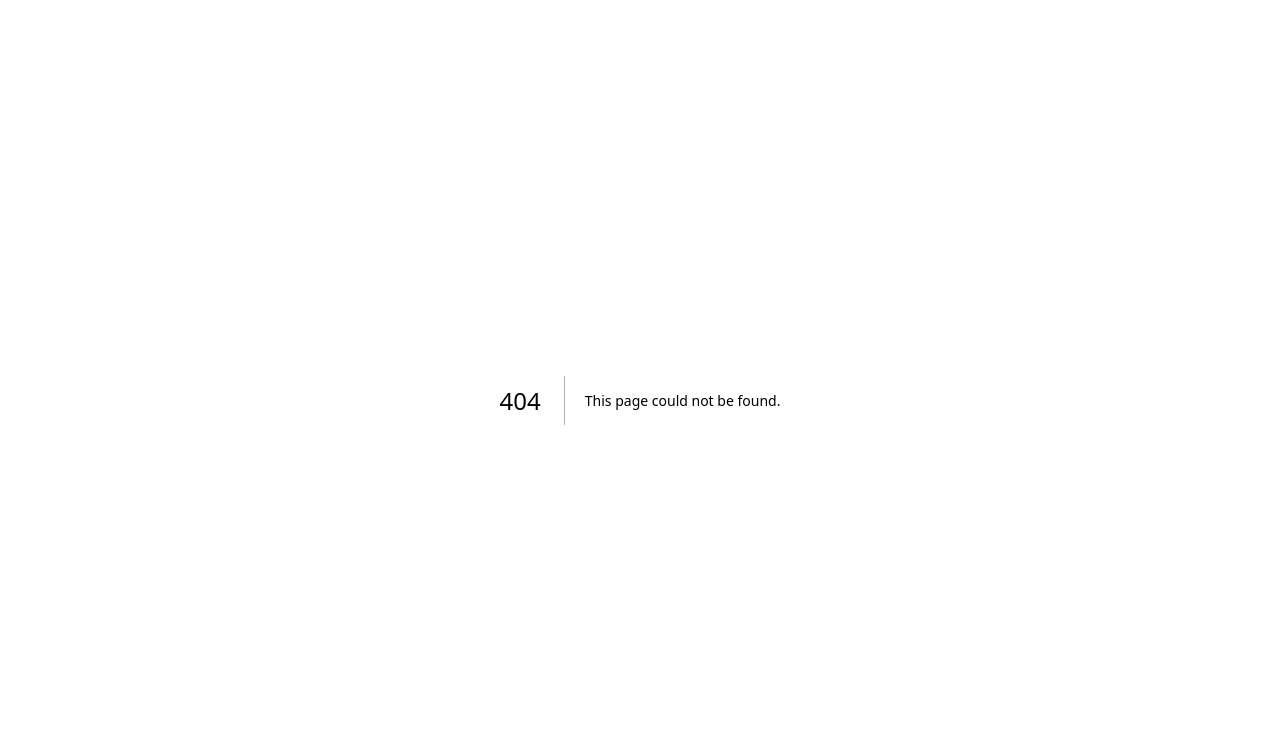
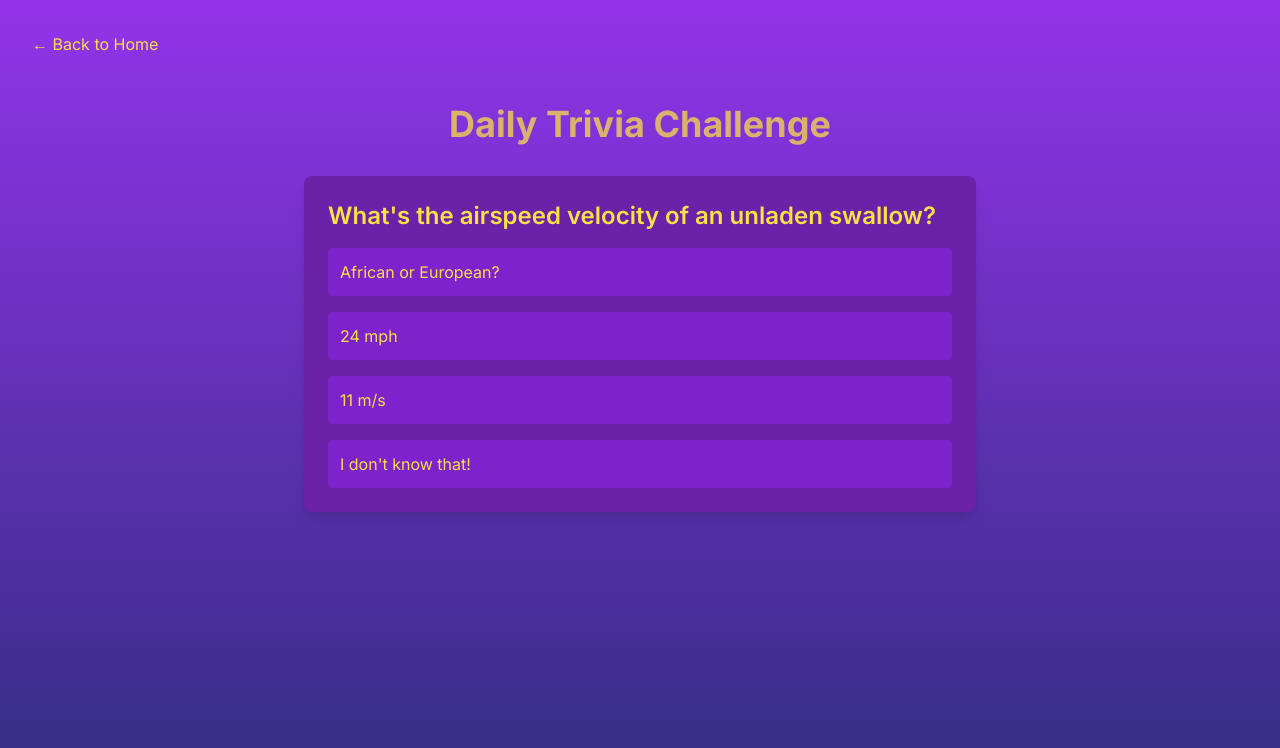
Before and after one commit to ZahirSaiyed/standupgames, a Next.js app: page /daily-trivia in a window 1280 px wide. Before the commit this address had no page. Shown: the top 748 px of the page. Built offline with nearby package versions, Linux system fonts and the light colour scheme.

Commit message:
Created a new page for the daily trivia with a palceholder question

```diff
--- /dev/null
+++ b/src/app/daily-trivia/page.tsx
@@ -0,0 +1,61 @@
+'use client';
+
+import { useState, useEffect } from 'react';
+import Link from 'next/link';
+
+export default function DailyTrivia() {
+  const [selectedAnswer, setSelectedAnswer] = useState<number | null>(null);
+  const [isCorrect, setIsCorrect] = useState<boolean | null>(null);
+
+  const question = "What's the airspeed velocity of an unladen swallow?";
+  const options = [
+    "African or European?",
+    "24 mph",
+    "11 m/s",
+    "I don't know that!"
+  ];
+  const correctAnswer = 2;
+
+  useEffect(() => {
+    if (selectedAnswer !== null) {
+      setIsCorrect(selectedAnswer === correctAnswer);
+    }
+  }, [selectedAnswer]);
+
+  return (
+    <main className="min-h-screen p-8 bg-gradient-to-b from-purple-600 to-indigo-900 text-yellow-300">
+      <Link href="/" className="text-yellow-300 hover:text-yellow-100 transition-colors">
+        ← Back to Home
+      </Link>
+      <div className="max-w-2xl mx-auto mt-12">
+        <h1 className="text-4xl font-bold mb-8 text-center animate-pulse">Daily Trivia Challenge</h1>
+        <div className="bg-purple-800 rounded-lg p-6 shadow-lg">
+          <h2 className="text-2xl font-semibold mb-4">{question}</h2>
+          <div className="space-y-4">
+            {options.map((option, index) => (
+              <button
+                key={index}
+                onClick={() => setSelectedAnswer(index)}
+                className={`w-full text-left p-3 rounded-md transition-all ${
+                  selectedAnswer === index
+                    ? isCorrect
+                      ? 'bg-green-500 text-white'
+                      : 'bg-red-500 text-white'
+                    : 'bg-purple-700 hover:bg-purple-600'
+                }`}
+                disabled={selectedAnswer !== null}
+              >
+                {option}
+              </button>
+            ))}
+          </div>
+          {isCorrect !== null && (
+            <p className="mt-4 text-center text-xl font-bold">
+              {isCorrect ? '🎉 Correct! You\'re a trivia master!' : '😅 Oops! Better luck next time!'}
+            </p>
+          )}
+        </div>
+      </div>
+    </main>
+  );
+}
--- a/src/app/page.tsx
+++ b/src/app/page.tsx
@@ -36,7 +36,7 @@ export default function Home() {
 
       <div className="mb-32 grid text-center lg:mb-0 lg:w-full lg:max-w-5xl lg:grid-cols-3 lg:text-left gap-8">
         <a
-          href="#"
+          href="/daily-trivia"
           className="group rounded-lg border border-transparent px-5 py-4 transition-colors hover:border-yellow-300 hover:bg-purple-700 hover:dark:border-neutral-700 hover:dark:bg-neutral-800/30"
           target="_blank"
           rel="noopener noreferrer"
```
